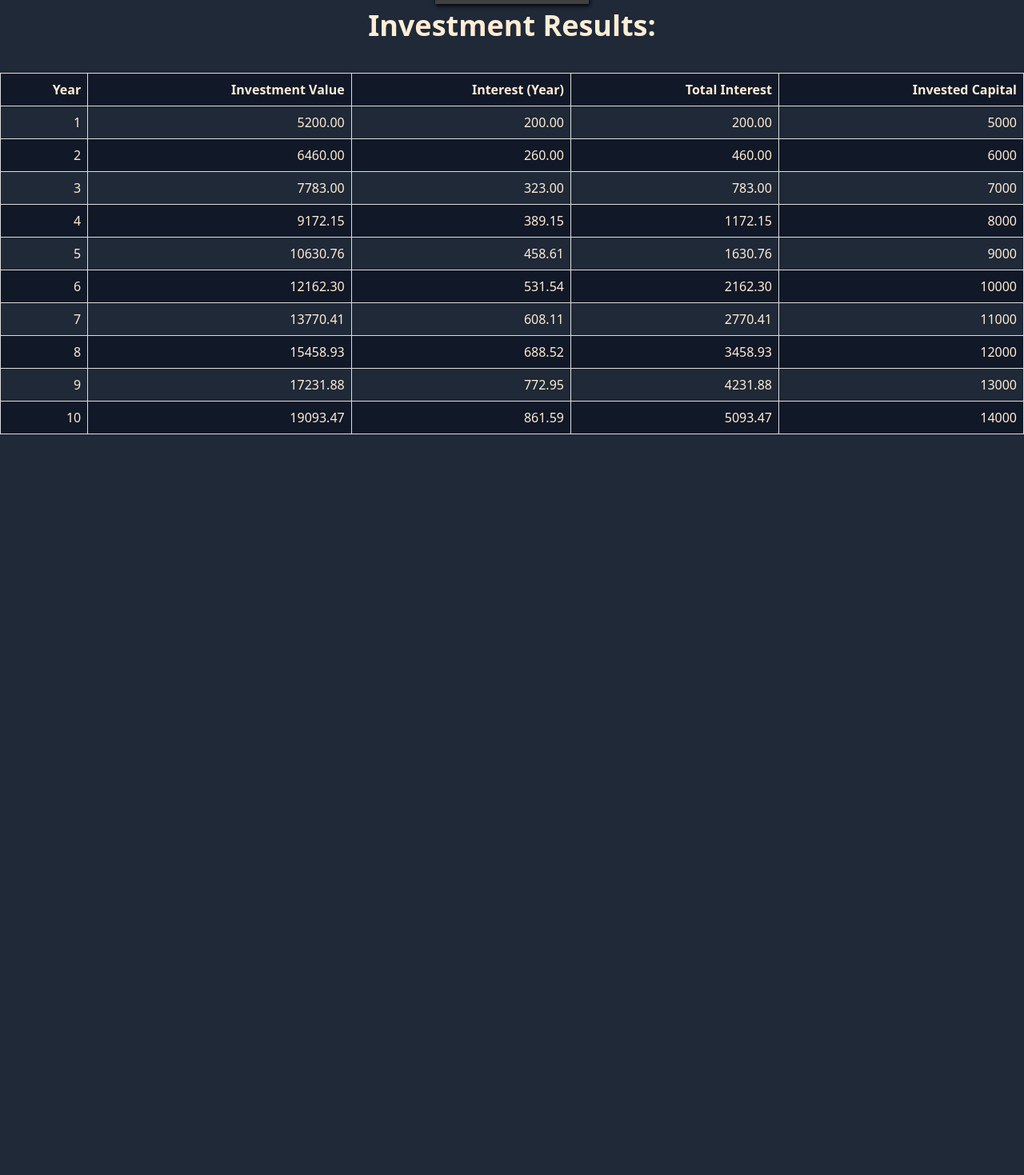
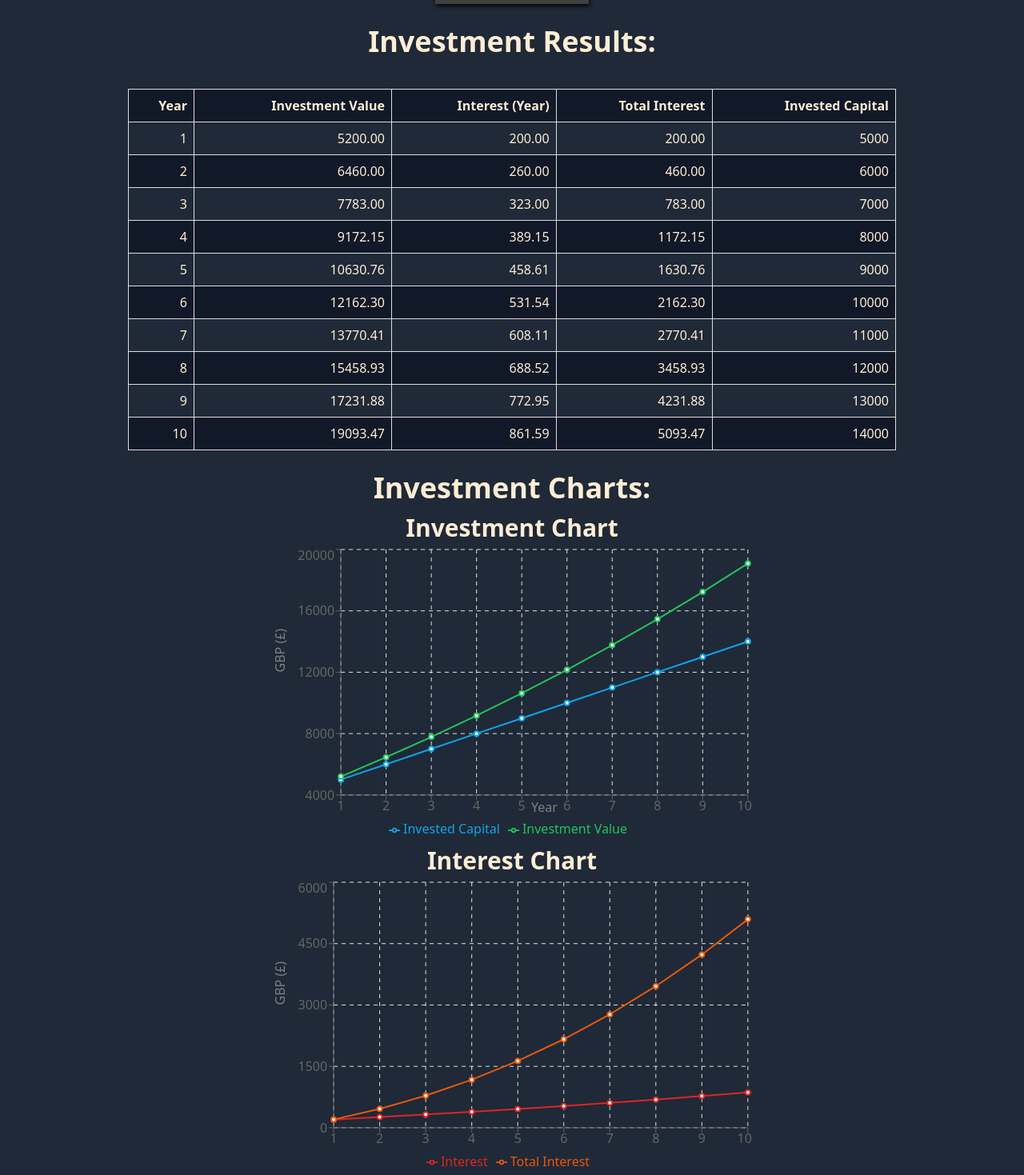
Before and after one commit to ReflectionGolden/investment-calc-project, a React app: page / in a window 1280 px wide. Shown: the part 563-2032 px from the top of the page at 80% size. Before the commit the page ends 1106 px from the top, so only its background shows below. Built offline with nearby package versions, Linux system fonts and the light colour scheme; the HTML template or start-up script is replaced by a standard one.

Commit message:
Added investment and interest charts to visualise growth over time

```diff
--- a/package.json
+++ b/package.json
@@ -17,6 +17,7 @@
     "jspdf": "^3.0.0",
     "react": "^19.0.0",
     "react-dom": "^19.0.0",
+    "recharts": "^3.7.0",
     "tailwindcss": "^4.1.18"
   },
   "devDependencies": {
--- a/src/App.css
+++ b/src/App.css
@@ -16,7 +16,8 @@ h2 {
 }
 
 table {
-  width: 100%;
+  width: 75%;
+  margin: 0 auto;
   border-collapse: collapse;
   margin-top: 2rem;
 }
@@ -34,11 +35,6 @@ th {
 
 tr:nth-child(even) {
   background-color: #111827; /* gray-900 */
-}
-
-.center {
-  display: block;
-  margin:10px auto;
 }
 
 button {
--- /dev/null
+++ b/src/components/Chart.jsx
@@ -0,0 +1,74 @@
+import { CartesianGrid, Line, LineChart, XAxis, YAxis, Legend, Tooltip } from 'recharts';
+
+function CustomTooltipInvest({ payload, label, active}) {
+  if (active && payload && payload.length) {
+    return (
+      <div
+        className="custom-tooltip"
+        style={{
+          backgroundColor: '#404040',
+          padding: '10px',
+          borderRadius: '5px',
+          boxShadow: '1px 2px 5px black',
+        }}
+      >
+        <p className="label" style={{ margin: '0', fontWeight: '700' }}>{`Year ${label}`}</p>
+        <p className="label" style={{ margin: '0', fontWeight: '700' }}>{`Invested Capital : £${payload[0].value}`}</p>
+        <p className="label" style={{ margin: '0', fontWeight: '700' }}>{`Investment Value : £${payload[1].value}`}</p>
+      </div>
+    );
+  }
+
+  return null;
+}
+function CustomTooltipInterest({ payload, label, active}) {
+  if (active && payload && payload.length) {
+    return (
+      <div
+        className="custom-tooltip"
+        style={{
+          backgroundColor: '#404040',
+          padding: '10px',
+          borderRadius: '5px',
+          boxShadow: '1px 2px 5px black',
+        }}
+      >
+        <p className="label" style={{ margin: '0', fontWeight: '700' }}>{`Year ${label}`}</p>
+        <p className="label" style={{ margin: '0', fontWeight: '700' }}>{`Interest : £${payload[0].value}`}</p>
+        <p className="label" style={{ margin: '0', fontWeight: '700' }}>{`Total Interest : £${payload[1].value}`}</p>
+      </div>
+    );
+  }
+
+  return null;
+}
+
+function InvestChart(props) {
+    return(
+        <div className='place-content-center'>
+            <span className='text-center'><h1 className='mt-5'>Investment Charts:</h1></span>
+            <span className='text-center'><h2>Investment Chart</h2></span>
+            <LineChart style={{ width: '100%', aspectRatio: 1.618, maxWidth: 600, margin: 'auto' }} responsive data={props.results}>
+                <CartesianGrid stroke='#e5e5e5' strokeDasharray={"5 5"}/>
+                <Line dataKey="investedCapital" stroke='#0ea5e9' strokeWidth="2" name="Invested Capital"/>
+                <Line dataKey="investmentValue" stroke='#22c55e' strokeWidth="2" name="Investment Value"/>
+                <XAxis dataKey="year" label={{ value: "Year"}} />
+                <YAxis width="auto" domain={['dataMin', 'auto']} label={{ value: "GBP (£)", position: "insideLeft", angle: -90}}/>
+                <Tooltip content={CustomTooltipInvest}/>
+                <Legend />
+            </LineChart>
+            <span className='text-center'><h2>Interest Chart</h2></span>
+            <LineChart style={{ width: '100%', aspectRatio: 1.618, maxWidth: 600, margin: 'auto' }} responsive data={props.results}>
+                <CartesianGrid stroke='#e5e5e5' strokeDasharray={"5 5"}/>
+                <Line dataKey="interest" stroke='#dc2626' strokeWidth="2" name='Interest' />
+                <Line dataKey="totalInterest" stroke='#ea580c' strokeWidth="2" name="Total Interest"/>
+                <XAxis dataKey="year" />
+                <YAxis width="auto" domain={['dataMin', 'auto']} label={{ value: "GBP (£)", position: "insideLeft", angle: -90}}/>
+                <Tooltip content={CustomTooltipInterest}/>
+                <Legend />
+            </LineChart>
+        </div>
+    )
+}
+
+export default InvestChart;
--- a/src/components/Output.jsx
+++ b/src/components/Output.jsx
@@ -1,5 +1,6 @@
 import React from 'react'
 import { calculateInvestmentResults } from '../util/investments';
+import InvestChart from './Chart.jsx';
 
 const Output = ({userInput}) => {
     const results = calculateInvestmentResults(userInput);
@@ -54,6 +55,7 @@ const Output = ({userInput}) => {
         }
         else {
             return(
+                <>
                     <table>
                         <thead>
                             <tr>
@@ -76,13 +78,15 @@ const Output = ({userInput}) => {
                             ))}
                         </tbody>
                     </table>
+                    <InvestChart results={results}/>
+                </>
             )
         }
     }
 
     return(
         <>
-            <span className='text-center'><h1>Investment Results:</h1></span>
+            <span className='text-center'><h1 className='mt-5'>Investment Results:</h1></span>
             {display()}
         </>
     )
```
Also changed, not shown: 1 other file (tests, documents, lock files or other folders). Lines whose indentation alone changed are shown as unchanged.
